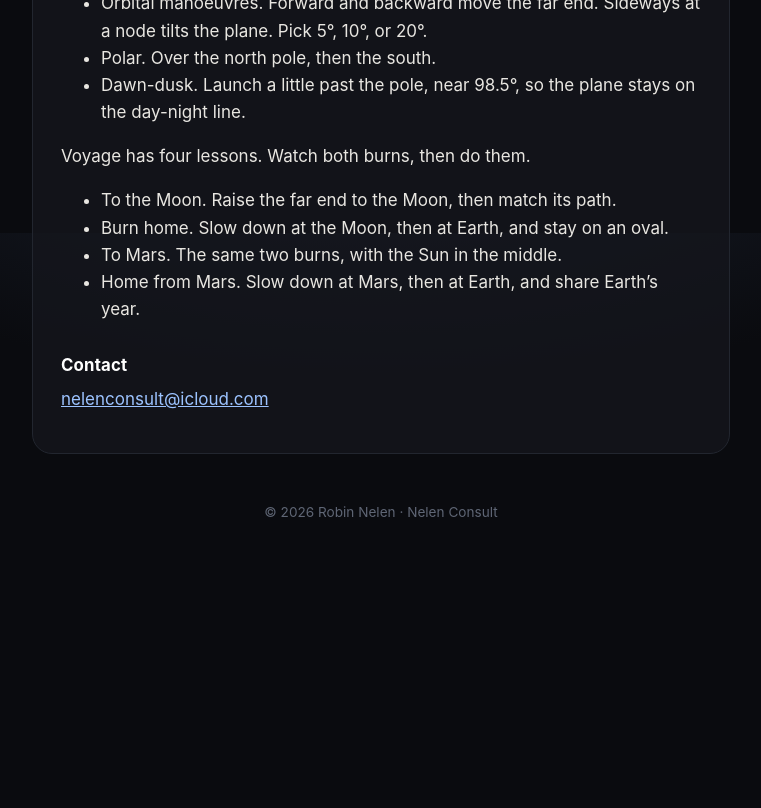
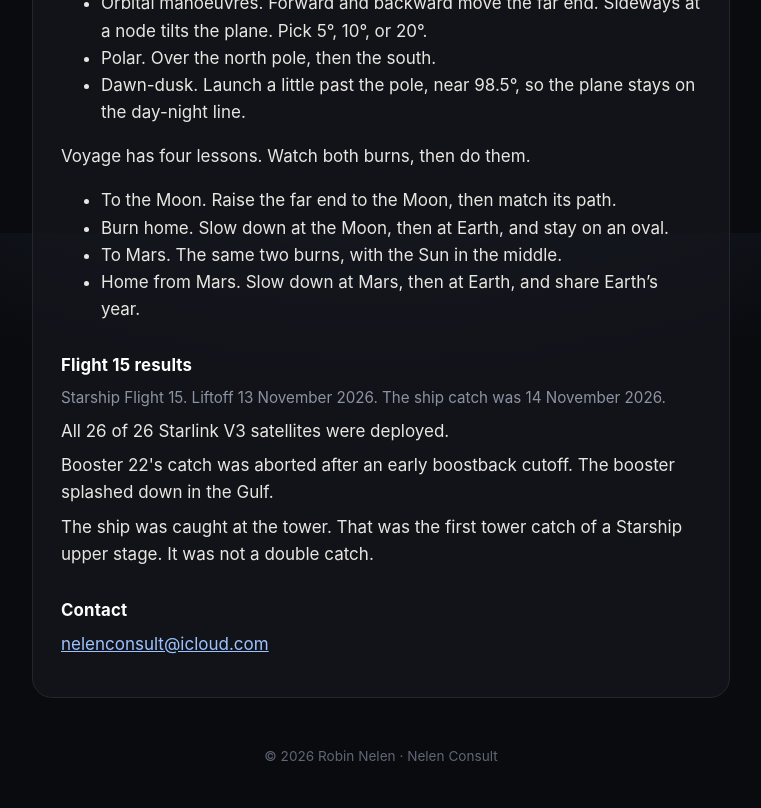
Before and after one commit to RobinNelen/aphelion-app-support, a plain HTML site: page support.html in a window 1280 px wide. Shown: the part 1367-2175 px from the top of the page, without its empty margins (259-1020 px from the left). Before the commit the page ends 1930 px from the top, so only its background shows below. Drawn offline with Linux system fonts and the light colour scheme.

Commit message:
Publish the Flight 15 results on the support page.

```diff
--- a/support.html
+++ b/support.html
@@ -67,6 +67,12 @@
       <li>Home from Mars. Slow down at Mars, then at Earth, and share Earth’s year.</li>
     </ul>
 
+    <h2>Flight 15 results</h2>
+    <p class="meta">Starship Flight 15. Liftoff 13 November 2026. The ship catch was 14 November 2026.</p>
+    <p>All 26 of 26 Starlink V3 satellites were deployed.</p>
+    <p>Booster 22's catch was aborted after an early boostback cutoff. The booster splashed down in the Gulf.</p>
+    <p>The ship was caught at the tower. That was the first tower catch of a Starship upper stage. It was not a double catch.</p>
+
     <h2>Contact</h2>
     <p><a href="mailto:nelenconsult@icloud.com">nelenconsult@icloud.com</a></p>
   </main>
```
